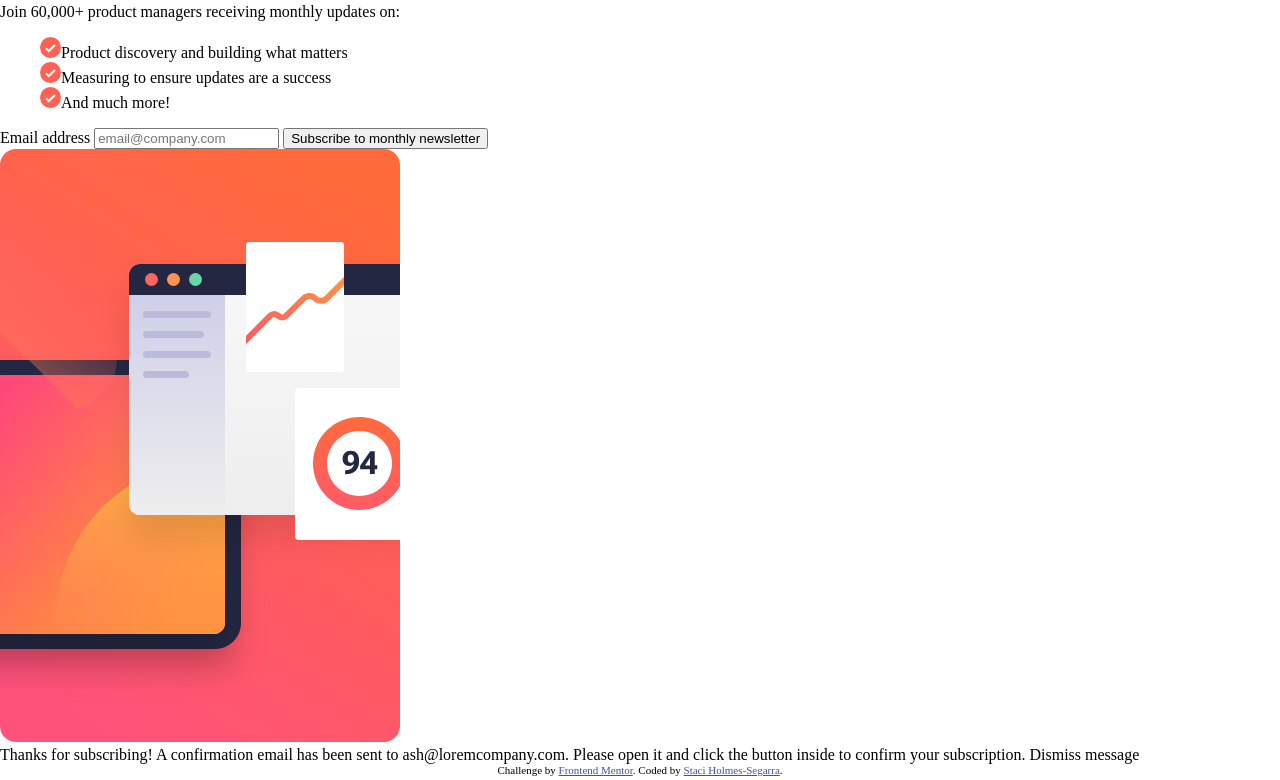
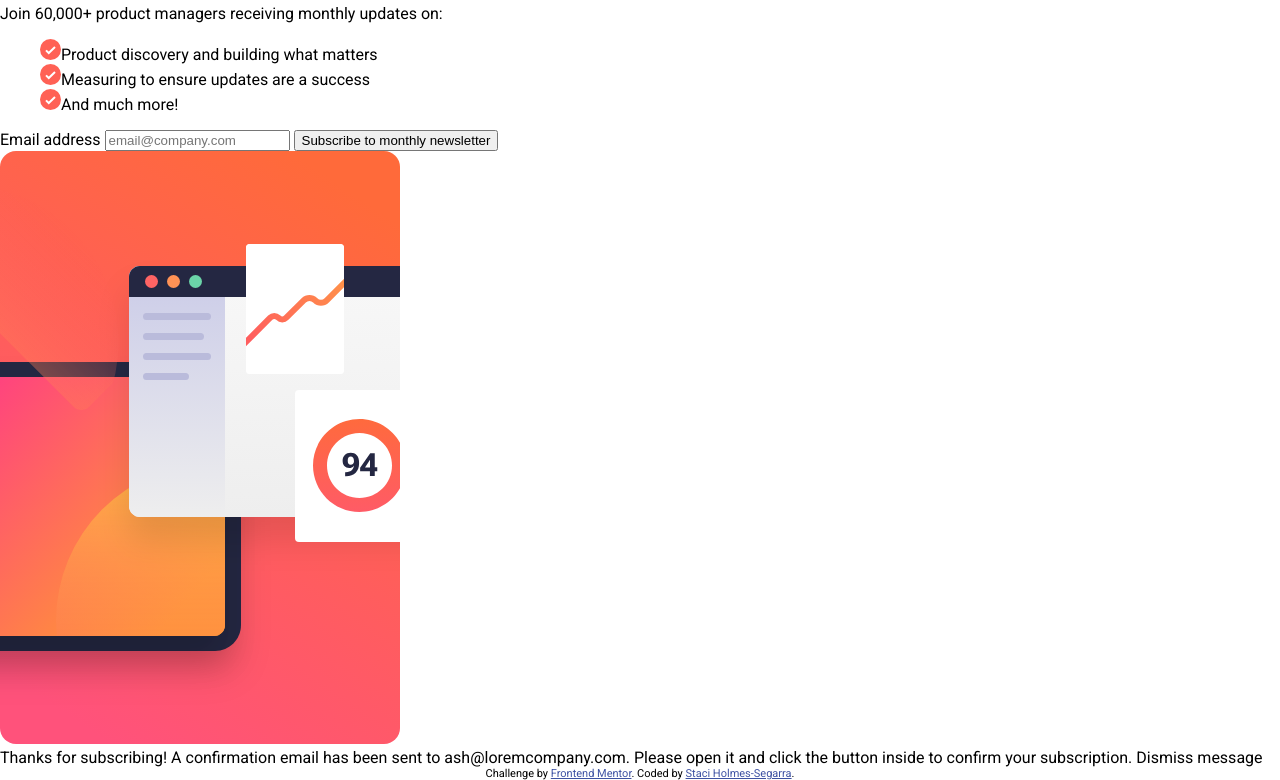
Before and after one commit to Stacihs/newsletter-sign-up-with-success-message, a plain HTML site: page index.html in a window 1280 px wide. Shown: the part 64-844 px from the top of the page. Drawn offline with Linux system fonts and the light colour scheme.

Commit message:
Add font family to body selector in main stylesheet

```diff
--- a/newsletter-signup.css/newsletter-signup-main.css
+++ b/newsletter-signup.css/newsletter-signup-main.css
@@ -1,5 +1,6 @@
 body {
   font-size: 16px;
+  font-family: Roboto;
 }
 ul {
   list-style-type: none;
```
